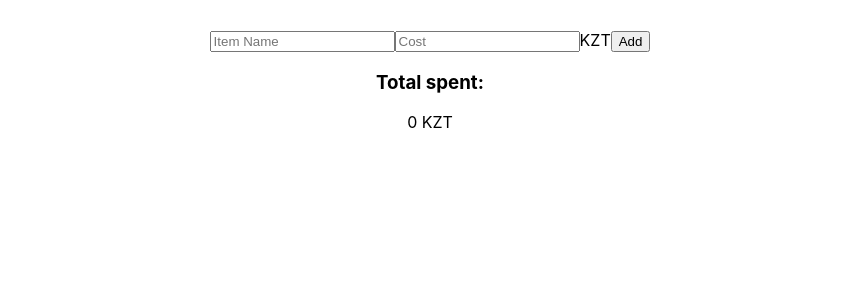
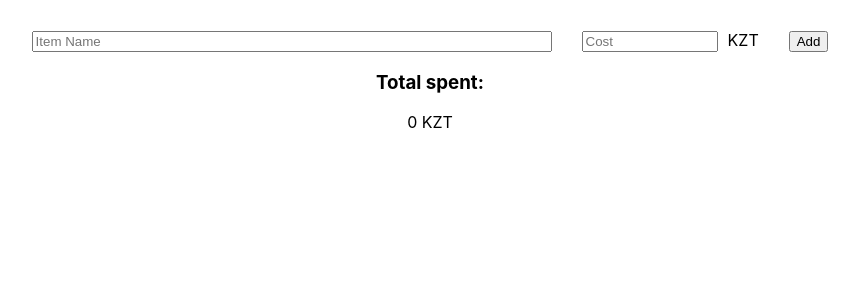
Before and after one commit to dproshutin/homework_55_task2, a React (Create React App) app: page / in a window 1280 px wide. Shown: the top 300 px of the page, without its empty margins (210-1069 px from the left). Built offline with nearby package versions, Linux system fonts and the light colour scheme.

Commit message:
The styles are corrected.

```diff
--- a/src/components/AddCost/AddCost.css
+++ b/src/components/AddCost/AddCost.css
@@ -1,3 +1,14 @@
 .AddCost {
     margin-top: 30px;
 }
+.AddCost span {
+    margin-right: 30px;
+}
+.ItemDescription {
+    margin-right: 30px;
+    width: 40%;
+}
+.ItemPrice {
+    margin-right: 10px;
+    width: 10%;
+}
--- a/src/components/AddCost/AddCost.js
+++ b/src/components/AddCost/AddCost.js
@@ -5,12 +5,14 @@ const AddCost = props => {
     return (
         <form onSubmit={props.click} className="AddCost">
             <input
+                className="ItemDescription"
                 type="text"
                 placeholder={"Item Name"}
                 value={props.item}
                 onChange = {props.changeItem}
             />
             <input
+                className="ItemPrice"
                 type="text"
                 placeholder={"Cost"}
                 value={props.cost}
--- a/src/components/CostItem/CostItem.css
+++ b/src/components/CostItem/CostItem.css
@@ -0,0 +1,6 @@
+.CostsListItem span {
+    margin-right: 30px;
+}
+.CostsListItemPrice {
+    margin-right: 10px !important;
+}
--- a/src/components/CostItem/CostItem.js
+++ b/src/components/CostItem/CostItem.js
@@ -3,9 +3,9 @@ import './CostItem.css';
 
 const CostItem = props => {
     return (
-        <div>
+        <div className="CostsListItem">
             <span>{props.item}</span>
-            <span>{props.cost}</span>
+            <span className="CostsListItemPrice">{props.cost}</span>
             <span>KZT</span>
             <button onClick={props.remove}>Delete</button>
         </div>
--- a/src/containers/App.css
+++ b/src/containers/App.css
@@ -1,3 +1,7 @@
 .App {
   text-align: center;
 }
+
+.CostsList {
+  margin-top: 30px;
+}
--- a/src/containers/App.js
+++ b/src/containers/App.js
@@ -64,7 +64,7 @@ class App extends Component {
 
                 {
                     (this.state.costs.length !== 0) ?
-                        <div>
+                        <div className="CostsList">
                             {
                                 this.state.costs.map(cost => {
                                     return (
```
